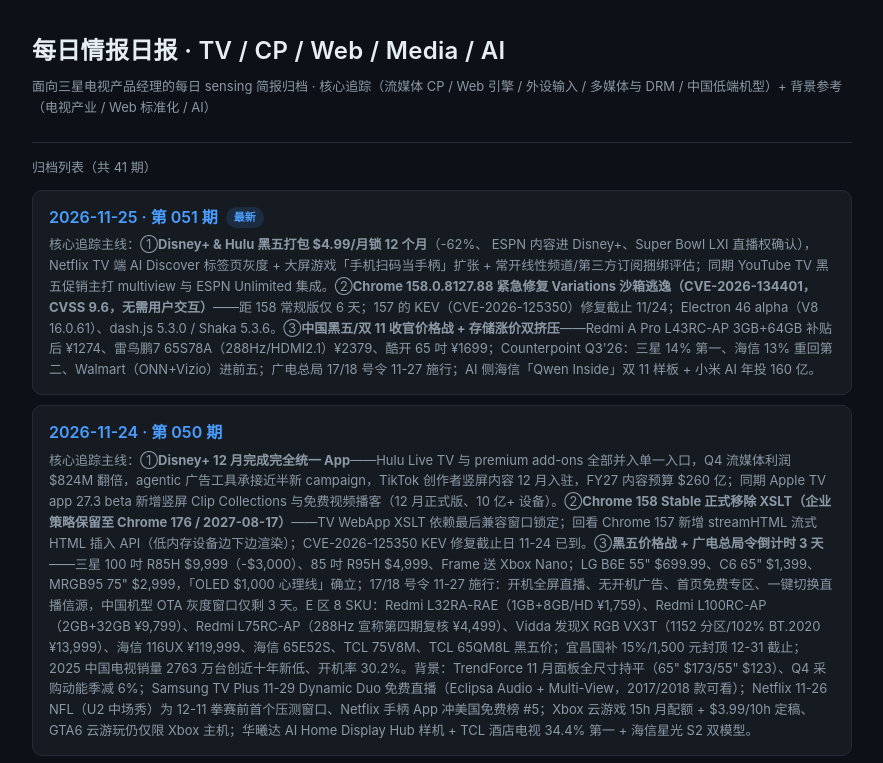
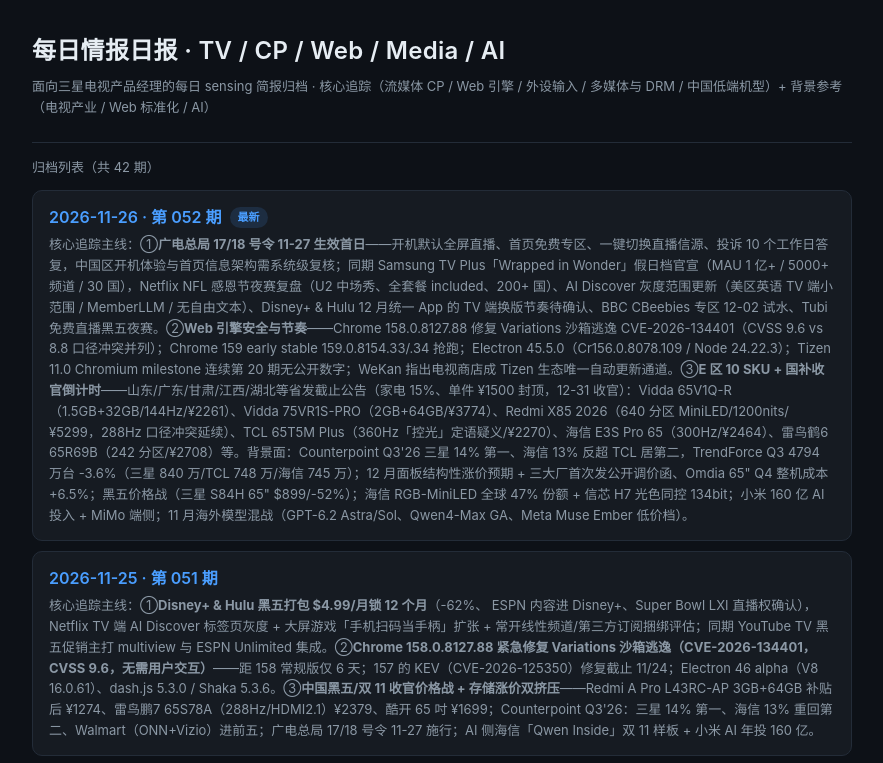
Before and after one commit to denisyq/DailySensingRepo, a plain HTML site: page index.html in a window 1280 px wide. Shown: the top 763 px of the page, without its empty margins (198-1081 px from the left). Drawn offline with Linux system fonts and the light colour scheme.

Commit message:
Add daily sensing briefing 2026-11-26

```diff
--- a/index.html
+++ b/index.html
@@ -32,10 +32,14 @@ footer{margin-top:32px;border-top:1px solid var(--border);padding-top:14px;
   <h1>每日情报日报 · TV / CP / Web / Media / AI</h1>
   <div class="sub">面向三星电视产品经理的每日 sensing 简报归档 · 核心追踪（流媒体 CP / Web 引擎 / 外设输入 / 多媒体与 DRM / 中国低端机型）+ 背景参考（电视产业 / Web 标准化 / AI）</div>
 
-  <div class="meta">归档列表（共 41 期）</div>
+  <div class="meta">归档列表（共 42 期）</div>
   <ul>
 <li>
-      <a href="reports/daily-briefing-2026-11-25.html">2026-11-25 · 第 051 期<span class="badge">最新</span></a>
+      <a href="reports/daily-briefing-2026-11-26.html">2026-11-26 · 第 052 期<span class="badge">最新</span></a>
+      <div class="desc">核心追踪主线：①<b>广电总局 17/18 号令 11-27 生效首日</b>——开机默认全屏直播、首页免费专区、一键切换直播信源、投诉 10 个工作日答复，中国区开机体验与首页信息架构需系统级复核；同期 Samsung TV Plus「Wrapped in Wonder」假日档官宣（MAU 1 亿+ / 5000+ 频道 / 30 国），Netflix NFL 感恩节夜赛复盘（U2 中场秀、全套餐 included、200+ 国）、AI Discover 灰度范围更新（美区英语 TV 端小范围 / MemberLLM / 无自由文本）、Disney+ &amp; Hulu 12 月统一 App 的 TV 端换版节奏待确认、BBC CBeebies 专区 12-02 试水、Tubi 免费直播黑五夜赛。②<b>Web 引擎安全与节奏</b>——Chrome 158.0.8127.88 修复 Variations 沙箱逃逸 CVE-2026-134401（CVSS 9.6 vs 8.8 口径冲突并列）；Chrome 159 early stable 159.0.8154.33/.34 抢跑；Electron 45.5.0（Cr156.0.8078.109 / Node 24.22.3）；Tizen 11.0 Chromium milestone 连续第 20 期无公开数字；WeKan 指出电视商店成 Tizen 生态唯一自动更新通道。③<b>E 区 10 SKU + 国补收官倒计时</b>——山东/广东/甘肃/江西/湖北等省发截止公告（家电 15%、单件 ¥1500 封顶，12-31 收官）：Vidda 65V1Q-R（1.5GB+32GB/144Hz/¥2261）、Vidda 75VR1S-PRO（2GB+64GB/¥3774）、Redmi X85 2026（640 分区 MiniLED/1200nits/¥5299，288Hz 口径冲突延续）、TCL 65T5M Plus（360Hz「控光」定语疑义/¥2270）、海信 E3S Pro 65（300Hz/¥2464）、雷鸟鹤6 65R69B（242 分区/¥2708）等。背景面：Counterpoint Q3'26 三星 14% 第一、海信 13% 反超 TCL 居第二，TrendForce Q3 4794 万台 -3.6%（三星 840 万/TCL 748 万/海信 745 万）；12 月面板结构性涨价预期 + 三大厂首次发公开调价函、Omdia 65" Q4 整机成本 +6.5%；黑五价格战（三星 S84H 65" $899/-52%）；海信 RGB-MiniLED 全球 47% 份额 + 信芯 H7 光色同控 134bit；小米 160 亿 AI 投入 + MiMo 端侧；11 月海外模型混战（GPT-6.2 Astra/Sol、Qwen4-Max GA、Meta Muse Ember 低价档）。</div>
+    </li>
+<li>
+      <a href="reports/daily-briefing-2026-11-25.html">2026-11-25 · 第 051 期</a>
       <div class="desc">核心追踪主线：①<b>Disney+ &amp; Hulu 黑五打包 $4.99/月锁 12 个月</b>（-62%、 ESPN 内容进 Disney+、Super Bowl LXI 直播权确认），Netflix TV 端 AI Discover 标签页灰度 + 大屏游戏「手机扫码当手柄」扩张 + 常开线性频道/第三方订阅捆绑评估；同期 YouTube TV 黑五促销主打 multiview 与 ESPN Unlimited 集成。②<b>Chrome 158.0.8127.88 紧急修复 Variations 沙箱逃逸（CVE-2026-134401，CVSS 9.6，无需用户交互）</b>——距 158 常规版仅 6 天；157 的 KEV（CVE-2026-125350）修复截止 11/24；Electron 46 alpha（V8 16.0.61）、dash.js 5.3.0 / Shaka 5.3.6。③<b>中国黑五/双 11 收官价格战 + 存储涨价双挤压</b>——Redmi A Pro L43RC-AP 3GB+64GB 补贴后 ¥1274、雷鸟鹏7 65S78A（288Hz/HDMI2.1）¥2379、酷开 65 吋 ¥1699；Counterpoint Q3'26：三星 14% 第一、海信 13% 重回第二、Walmart（ONN+Vizio）进前五；广电总局 17/18 号令 11-27 施行；AI 侧海信「Qwen Inside」双 11 样板 + 小米 AI 年投 160 亿。</div>
     </li>
 <li>
```
